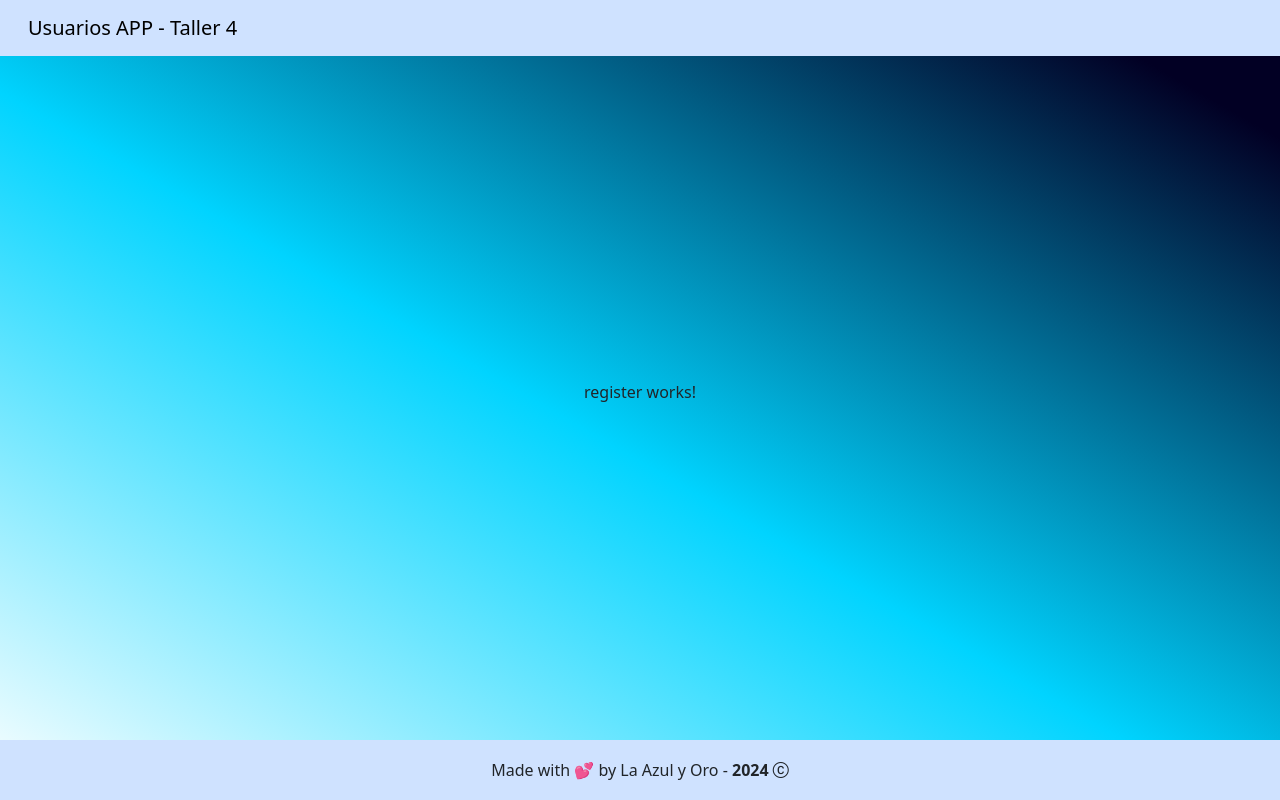
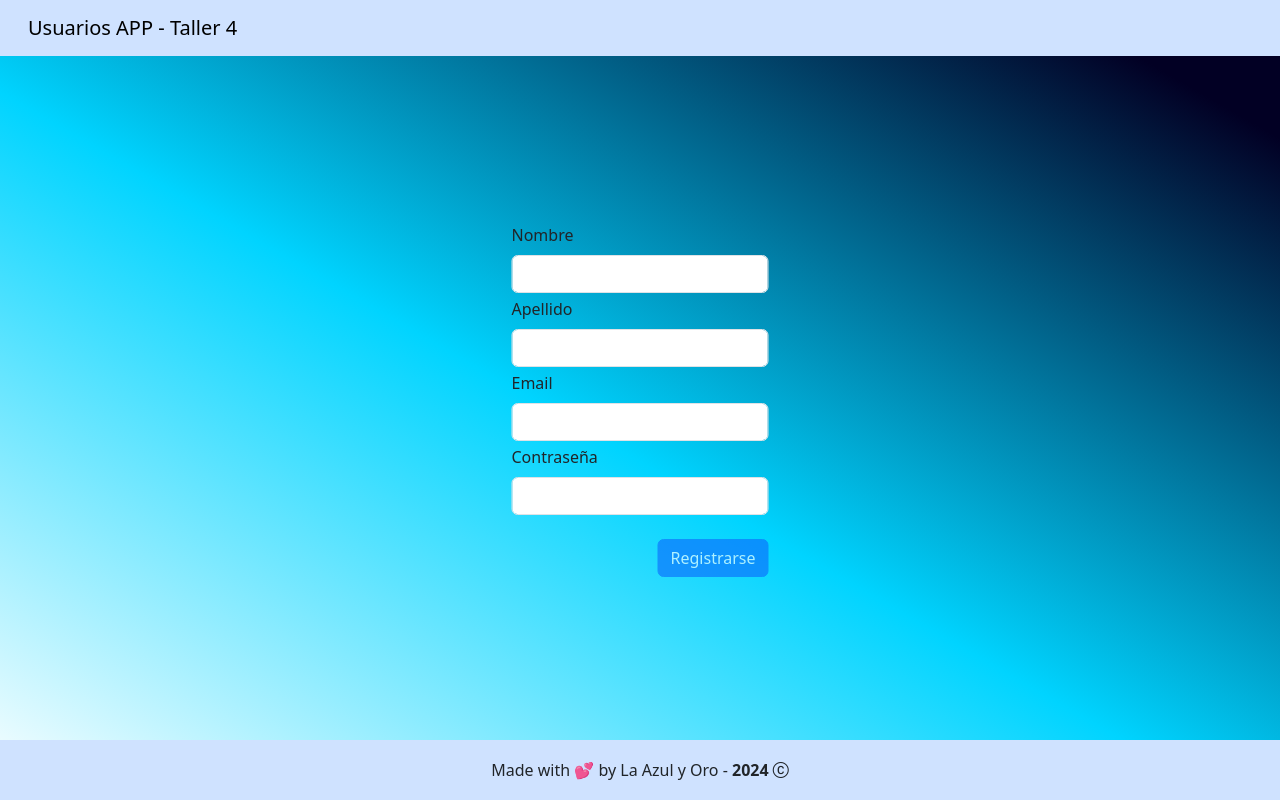
Before and after one commit to La-azul-y-oro/angular-practica1, an Angular app: page /register in a window 1280 px wide. Built offline with nearby package versions, Linux system fonts and the light colour scheme.

Commit message:
Add register

```diff
--- a/src/app/auth/register/register.component.html
+++ b/src/app/auth/register/register.component.html
@@ -1 +1,60 @@
-<p>register works!</p>
+<form [formGroup]="userForm">
+    <div class="mb-1">
+        <label for="firstname" class="form-label">Nombre</label>
+        <input
+          type="text"
+          class="form-control"
+          id="firstname"
+          formControlName="firstname"
+        />
+        <div *ngIf="showMsgError('firstname')" class="text-danger">
+          El nombre es obligatorio.
+        </div>
+    </div>
+    <div class="mb-1">
+        <label for="lastname" class="form-label">Apellido</label>
+        <input
+          type="text"
+          class="form-control"
+          id="lastname"
+          formControlName="lastname"
+        />
+        <div *ngIf="showMsgError('lastname')" class="text-danger">
+          El apellido es obligatorio.
+        </div>
+    </div>
+    <div class="mb-1">
+        <label for="username" class="form-label">Email</label>
+        <input
+          type="text"
+          class="form-control"
+          id="username"
+          formControlName="username"
+        />
+        <div *ngIf="showMsgError('username')" class="text-danger">
+          El email es obligatorio.
+        </div>
+    </div>
+    <div class="mb-1">
+        <label for="password" class="form-label">Contraseña</label>
+        <input
+        type="password"
+        class="form-control"
+        id="password"
+        formControlName="password"
+        />
+        <div *ngIf="showMsgError('password')" class="text-danger">
+        El contraseña es obligatorio.
+        </div>
+    </div>
+    <div class="text-end mt-4">
+        <button
+          type="submit"
+          class="btn btn-primary"
+          (click)="register()"
+          [disabled]="userForm.invalid"
+        >
+          Registrarse
+        </button>
+    </div>
+</form>
--- a/src/app/auth/register/register.component.ts
+++ b/src/app/auth/register/register.component.ts
@@ -1,12 +1,31 @@
+import { CommonModule } from '@angular/common';
 import { Component } from '@angular/core';
+import { FormBuilder, FormGroup, ReactiveFormsModule, Validators } from '@angular/forms';
 
 @Component({
   selector: 'app-register',
   standalone: true,
-  imports: [],
+  imports: [CommonModule, ReactiveFormsModule],
   templateUrl: './register.component.html',
   styleUrl: './register.component.css'
 })
 export class RegisterComponent {
 
+  constructor (private fb : FormBuilder){}
+
+  userForm : FormGroup = this.fb.group({
+    username: ['', Validators.required, Validators.email],
+    firstname: ['', Validators.required],
+    lastname: ['', Validators.required],
+    password: ['', Validators.required, Validators.minLength(8)]
+  })
+
+  register(){
+    //implementar metodo login
+  }
+
+  showMsgError(nameField : string){
+    let field = this.userForm.get(nameField);
+    return (field?.dirty || field?.touched) && field?.invalid;
+  }
 }
--- a/src/app/components/user/user.component.css
+++ b/src/app/components/user/user.component.css
@@ -30,3 +30,7 @@ span {
     max-height: 85vh;
     overflow-y: auto;
 }
+
+.vw-90{
+    width: 90vw;
+}
--- a/src/app/components/user/user.component.html
+++ b/src/app/components/user/user.component.html
@@ -1,4 +1,4 @@
-<div class="container">
+<div class="vw-90">
   <div [ngClass]="{ 'shadow-div': showModal }">
     <div class="d-flex row my-3 justify-content-between">
       <h4 class="col-4">Listado de usuarios:</h4>
--- a/src/app/shared/footer/footer.component.css
+++ b/src/app/shared/footer/footer.component.css
@@ -1,6 +1,3 @@
 footer {
     height: 60px;
-    display: flex;
-    justify-content: center;
-    align-items: center;
 }
--- a/src/app/shared/footer/footer.component.html
+++ b/src/app/shared/footer/footer.component.html
@@ -1,3 +1,3 @@
-<footer class="fixed-bottom bg-primary-subtle w-100">
+<footer class="fixed-bottom bg-primary-subtle w-100 d-flex justify-content-center align-items-center">
     Made with 💕 by La Azul y Oro -&nbsp;<span class="fw-bold">{{year}}</span>&nbsp;<i class="bi bi-c-circle"> </i>
 </footer>
```
